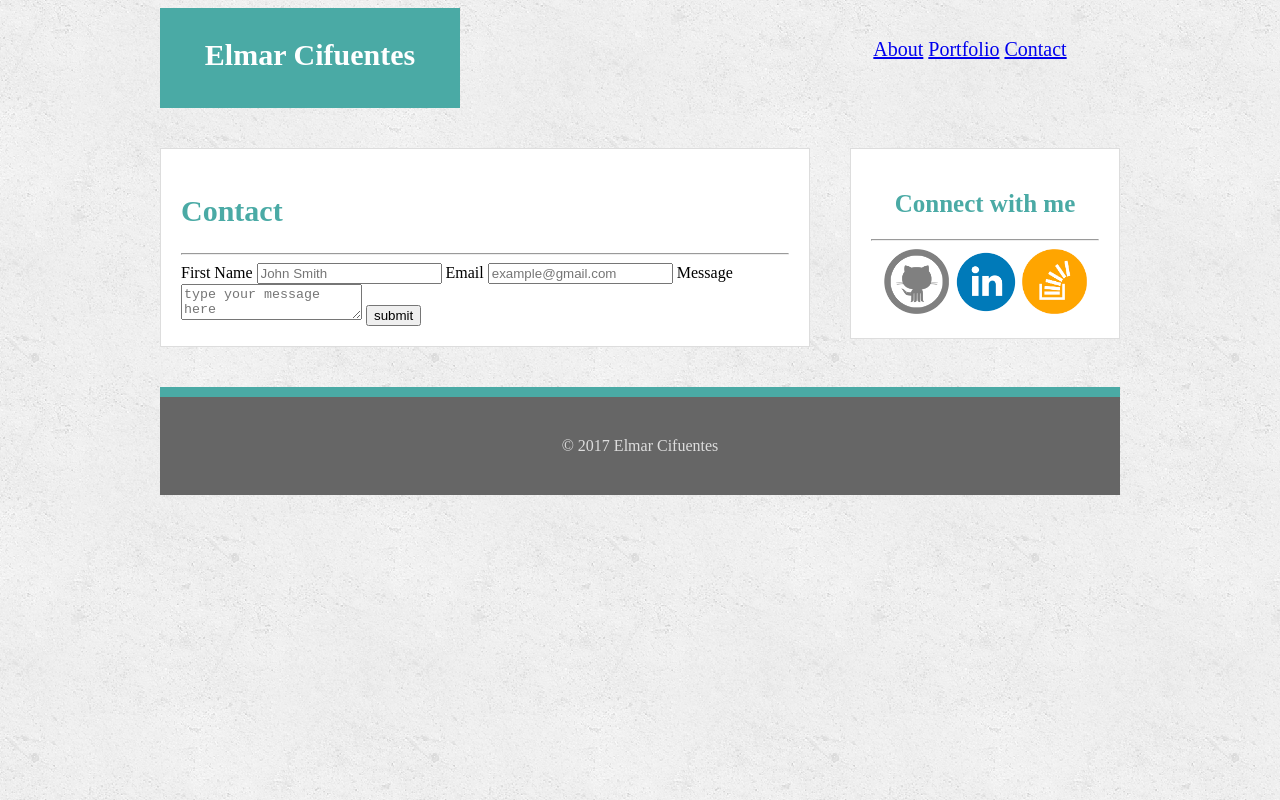
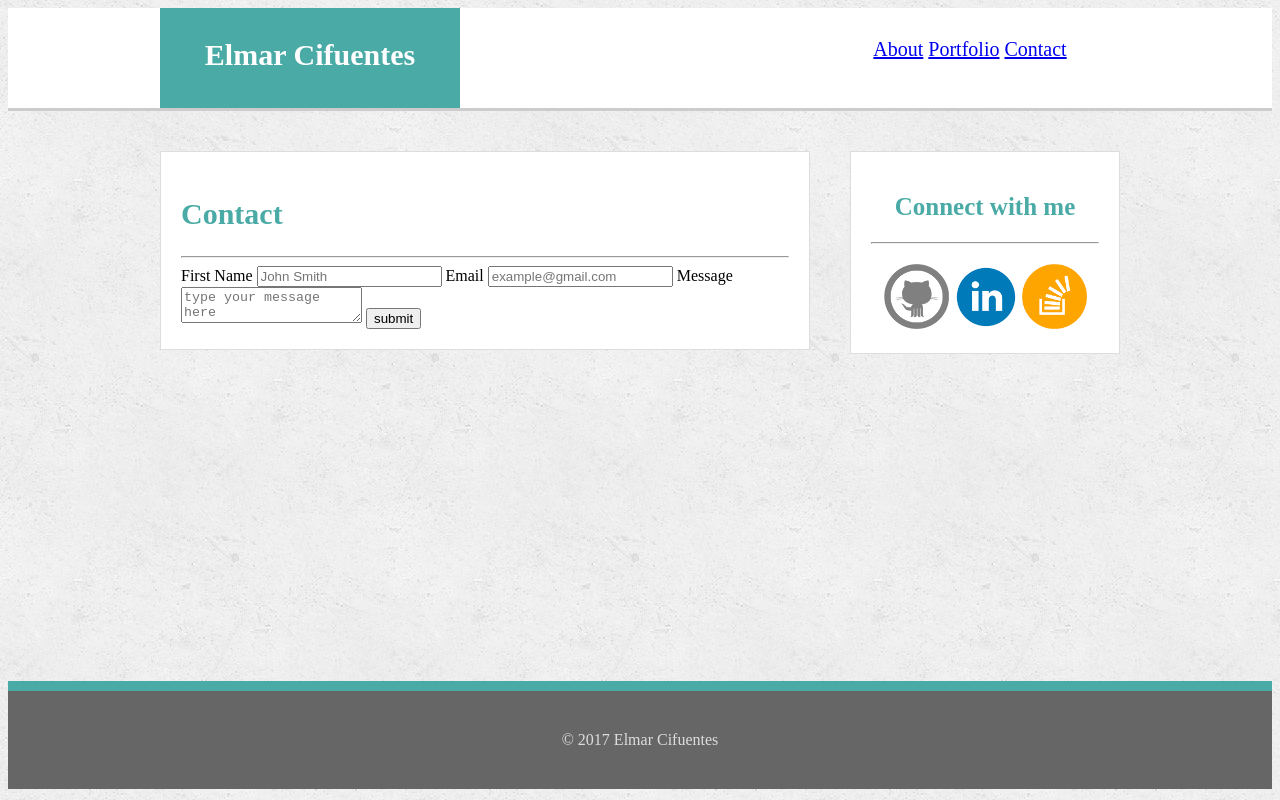
Before and after one commit to elmarcifuentes/Basic-Portfolio, a plain HTML site: page contact.html in a window 1280 px wide. Drawn offline with Linux system fonts and the light colour scheme.

Commit message:
sticky footer

```diff
--- a/assets/css/style.css
+++ b/assets/css/style.css
@@ -5,11 +5,19 @@
 
  body {
  	background-image: url("../images/concrete_seamless.png");
+
+ }
+
+ header {
+ 	width: 960px;
+  	margin: 0 auto;
+
  }
 
 .wrapper {
   width: 960px;
   margin: 0 auto;
+  min-height: calc(80vh - 70px);
 
 }
 
@@ -65,11 +73,13 @@ p {
 h1 {
 	color: #4aaaa5;
 	font-size: 30px;
+
 }
 
 h2 {
 	color: #4aaaa5;
 	font-size: 25px;
+
 }
 
 .bio-text {
@@ -81,6 +91,7 @@ h2 {
 .bio-image {
 	display: block;
 	margin-right: 40px;
+	margin-top: 20px;
 }
 
 
@@ -94,6 +105,11 @@ aside {
 	text-align: center;
 	margin-top: 40px;
 	padding: 20px;
+
+}
+
+.profile-images {
+	margin-top: 20px;
 
 }
 
--- a/contact.html
+++ b/contact.html
@@ -7,7 +7,7 @@
 </head>
 
 <body>
-    <div class="wrapper">
+    <div class="navbar">
     <header>
         <div class="name">
             Elmar Cifuentes
@@ -18,10 +18,11 @@
             <a href="contact.html">Contact</a>
         </nav>
     </header>
+</div>
+    <div class="wrapper">
         <section>
             <h1>Contact</h1>
             <hr>
-            <div class="container">
             <form>
                 <label for="fname">First Name</label>
                 <input type="text" name="firstname" id="fname" placeholder="John Smith">
@@ -31,21 +32,20 @@
                 <textarea id="message" name="messagetext" placeholder="type your message here"></textarea>
                 <input type="submit" value="submit">
             </form>
-		</div>
         </section>
         <aside>
             <h2>Connect with me</h2>
             <hr>
-            <div>
+            <div class="profile-images">
                 <img src="assets/images/git.png" height="65" width="65" alt="git profile">
                 <img src="assets/images/linkedin.png" height="65" width="65" alt="linkedin profile">
                 <img src="assets/images/stackoverflow.png" height="65" width="65" alt="stackoverflow profile">
             </div>
         </aside>
+    </div>
         <footer class="clear">
             &copy; 2017 Elmar Cifuentes
         </footer>
-    </div>
 </body>
 
 </html>
```
Also changed, not shown: index.html (+3 -3 lines), portfolio.html (+5 -3 lines). Lines whose indentation alone changed are shown as unchanged.
